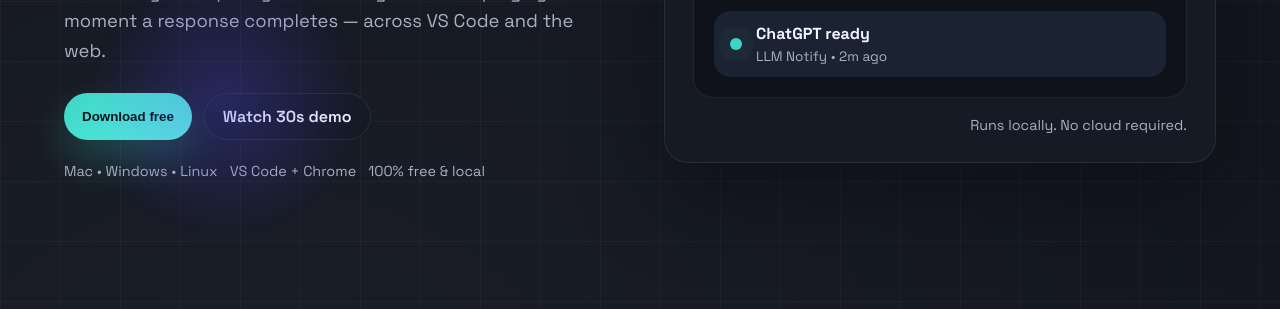
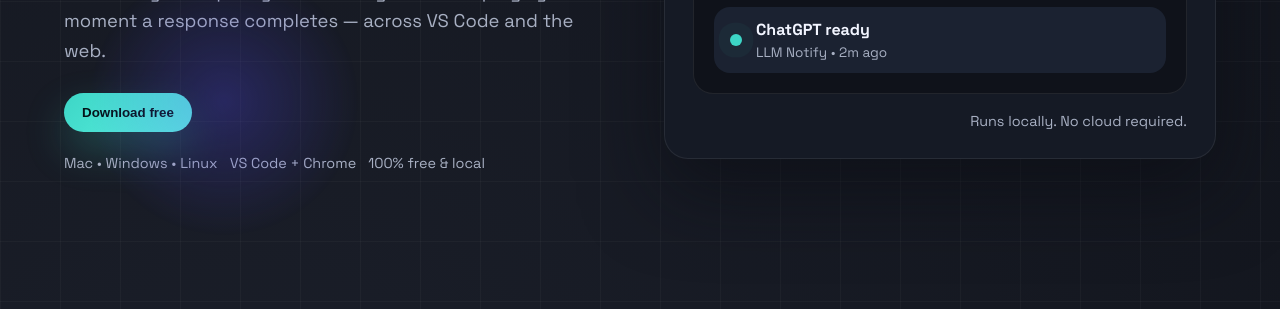
Before and after one commit to adorobantu2008/llm-notify, a browser extension: page docs/index.html in a window 1280 px wide. Shown: the part 419-728 px from the top of the page. Drawn offline with Linux system fonts and the light colour scheme.

Commit message:
Remove demo button

```diff
--- a/docs/index.html
+++ b/docs/index.html
@@ -39,7 +39,6 @@
         <p class="subhead">LLM Notify runs quietly in the background and pings you the moment a response completes — across VS Code and the web.</p>
         <div class="hero-actions">
           <button class="btn primary" data-scroll="downloads">Download free</button>
-          <a class="btn secondary" href="#demo">Watch 30s demo</a>
         </div>
         <div class="hero-badges">
           <span>Mac • Windows • Linux</span>
```
